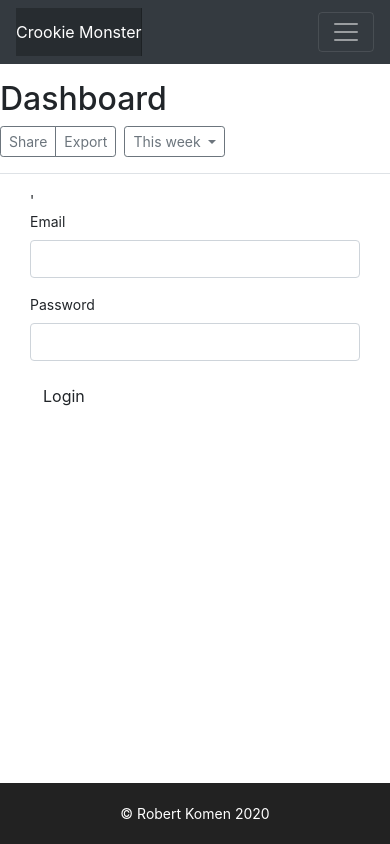
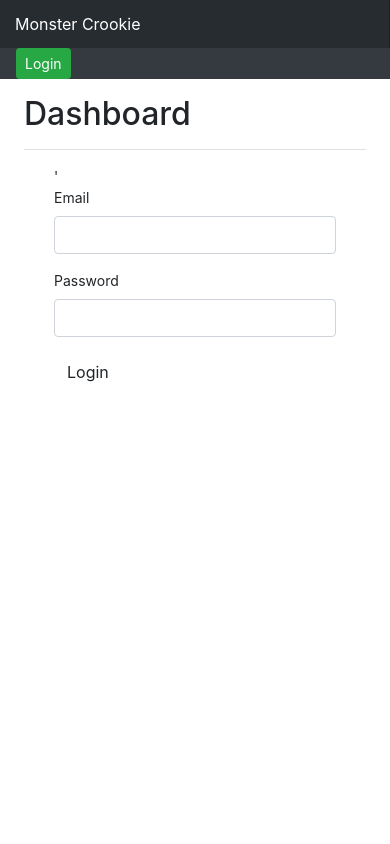
Before and after one commit to aitumik/fluffy-octo-happiness, a Flask app: page /auth/login in a window 390 px wide. Run offline with Flask 2, Linux system fonts and the light colour scheme; some libraries are stand-ins or nearby versions.

Commit message:
created the dashboard for when you login

```diff
--- a/app/static/css/dashboard.css
+++ b/app/static/css/dashboard.css
@@ -19,7 +19,8 @@ body {
     left: 0;
     z-index: 100; /* Behind the navbar */
     padding: 10,vpx 0 0; /* Height of navbar */
-    box-shadow: inset -1px 0 0 rgba(0, 0, 0, .1);
+    /* box-shadow: inset -1px 0 0 rgba(0, 0, 0, .1); */
+    box-shadow: 0 5px #888888;
   }
 
   @media (max-width: 767.98px) {
@@ -77,7 +78,7 @@ body {
     padding-bottom: .75rem;
     font-size: 1rem;
     background-color: rgba(0, 0, 0, .25);
-    box-shadow: inset -1px 0 0 rgba(0, 0, 0, .25);
+    box-shadow: inset -1px 0 0 #00000040;
   }
 
   .navbar .navbar-toggler {
--- a/app/templates/base.html
+++ b/app/templates/base.html
@@ -2,60 +2,42 @@
 <html lang="en">
 
 <head>
-    <!-- Required meta tags -->
   <meta charset="utf-8">
   <meta name="viewport" content="width=device-width, initial-scale=1, shrink-to-fit=no">
+  <meta name="description" content="">
+  <meta name="author" content="">
+  <link rel="icon" href="/docs/4.0/assets/img/favicons/favicon.ico">
 
-    <!-- Bootstrap CSS -->
-    <link rel="stylesheet" href="https://stackpath.bootstrapcdn.com/bootstrap/4.4.1/css/bootstrap.min.css"
-        integrity="sha384-Vkoo8x4CGsO3+Hhxv8T/Q5PaXtkKtu6ug5TOeNV6gBiFeWPGFN9MuhOf23Q9Ifjh" crossorigin="anonymous">
-    <link rel="stylesheet" href="{{url_for('static',filename='css/styles.css')}}">
-    <link rel="stylesheet" href="{{url_for('static',filename='css/dashboard.css')}}">
-    <title>Crookie Monster</title>
+  <title>Monster Crookie</title>
+
+  <link rel="canonical" href="https://getbootstrap.com/docs/4.0/examples/dashboard/">
+
+  <!-- Bootstrap core CSS -->
+  <link rel="stylesheet" href="https://stackpath.bootstrapcdn.com/bootstrap/4.5.2/css/bootstrap.min.css"
+    integrity="sha384-JcKb8q3iqJ61gNV9KGb8thSsNjpSL0n8PARn9HuZOnIxN0hoP+VmmDGMN5t9UJ0Z" crossorigin="anonymous">
+  <!-- Custom styles for this template -->
+  <link href="{{url_for('static',filename='css/dashboard.css')}}" rel="stylesheet">
 </head>
 
 <body>
-    {% block navbar %}
-    <nav class="navbar navbar-expand-lg navbar-dark bg-dark">
-        <a class="navbar-brand" href="#">Crookie Monster</a>
-        <button class="navbar-toggler" type="button" data-toggle="collapse" data-target="#navbarNav"
-            aria-controls="navbarNav" aria-expanded="false" aria-label="Toggle navigation">
-            <span class="navbar-toggler-icon"></span>
-        </button>
-        <div class="collapse navbar-collapse float-right" id="navbarNav">
+  <nav class="navbar navbar-dark sticky-top bg-dark flex-md-nowrap p-0">
+    <a class="navbar-brand col-sm-3 col-md-2 mr-0" href="/">Monster Crookie</a>
     <ul class="navbar-nav">
-                <li class="nav-item active">
-                    <a class="nav-link" href="#">Home <span class="sr-only">(current)</span></a>
+    <ul class="navbar-nav px-3">
+      <li class="nav-item text-nowrap">
+        {% if current_user.is_authenticated %}
+          <a href="{{url_for('auth.logout')}}" class="btn btn-success btn-sm">Logout</a>
+        {% else %}
+          <a href="{{url_for('auth.login')}}" class="btn btn-success btn-sm">Login</a>
+        {% endif %}
       </li>
-                <li class="nav-item">
-                    <a class="nav-link" href="#">Products</a>
-                </li>
+    </ul>
+  </nav>
 
-                {% if not current_user.is_authenticated %}
-                <li class="nav-item">
-                    <a class="nav-link" href="{{url_for('auth.login')}}">Login</a>
-                </li>
-                <li class="nav-item">
-                    <a href="{{url_for('auth.register')}}" class="nav-link">Register</a>
-                </li>
-                {% else %}
-                <li class="nav-item">
-                    <a href="#profile" class="nav-link">Profile</a>
-                </li>
-                <li class="nav-item">
-                    <a href="{{url_for('auth.logout')}}" class="nav-link">Logout</a>
-                </li>
-                {% endif %}
-
-            </ul>
-        </div>
-    </nav>
-    {% endblock navbar %}
-
-    {% block sidebar %}
+  <div class="container-fluid">
     <div class="row">
-        <nav id="sidebarMenu" class="col-md-3 col-lg-2 d-md-block bg-light sidebar collapse">
-          <div class="sidebar-sticky pt-3">
+      <nav class="col-md-2 d-none d-md-block bg-light sidebar">
+        <div class="sidebar-sticky">
           <ul class="nav flex-column">
             <li class="nav-item">
               <a class="nav-link active" href="#">
@@ -97,7 +79,7 @@
 
           <h6 class="sidebar-heading d-flex justify-content-between align-items-center px-3 mt-4 mb-1 text-muted">
             <span>Saved reports</span>
-              <a class="d-flex align-items-center text-muted" href="#" aria-label="Add a new report">
+            <a class="d-flex align-items-center text-muted" href="#">
               <span data-feather="plus-circle"></span>
             </a>
           </h6>
@@ -117,61 +99,80 @@
             <li class="nav-item">
               <a class="nav-link" href="#">
                 <span data-feather="file-text"></span>
-                  Social engagement
-                </a>
-              </li>
-              <li class="nav-item">
-                <a class="nav-link" href="#">
-                  <span data-feather="file-text"></span>
                 Year-end sale
               </a>
             </li>
           </ul>
         </div>
       </nav>
-    {% endblock sidebar %}
 
-    {% block content %}
-    <main role="main" class="col-md-9 ml-sm-auto col-lg-10 px-md-4">
-        <div class="d-flex justify-content-between flex-wrap flex-md-nowrap align-items-center pt-3 pb-2 mb-3 border-bottom">
+      <main role="main" class="col-md-9 ml-sm-auto col-lg-10 pt-3 px-4">
+        <div class="d-flex justify-content-between flex-wrap flex-md-nowrap align-items-center pb-2 mb-3 border-bottom">
           <h1 class="h2">Dashboard</h1>
           <div class="btn-toolbar mb-2 mb-md-0">
-            <div class="btn-group mr-2">
-              <button type="button" class="btn btn-sm btn-outline-secondary">Share</button>
-              <button type="button" class="btn btn-sm btn-outline-secondary">Export</button>
-            </div>
-            <button type="button" class="btn btn-sm btn-outline-secondary dropdown-toggle">
-              <span data-feather="calendar"></span>
-              This week
-            </button>
           </div>
         </div>
+
         {% block maincontent %}
         {% endblock maincontent %}
       </main>
-    {% endblock content %}
-
-    {% block footer %}
-    <footer id="footer">
-            <div class="container">
-                <div class="container" style="padding: 20px;">
-                    &copy; Robert Komen 2020
     </div>
   </div>
-        </footer>
-    {% endblock footer %}
 
-    <!-- Optional JavaScript -->
-    <!-- jQuery first, then Popper.js, then Bootstrap JS -->
-    <script src="https://code.jquery.com/jquery-3.4.1.slim.min.js"
-        integrity="sha384-J6qa4849blE2+poT4WnyKhv5vZF5SrPo0iEjwBvKU7imGFAV0wwj1yYfoRSJoZ+n"
+  <!-- Bootstrap core JavaScript
+    ================================================== -->
+  <!-- Placed at the end of the document so the pages load faster -->
+  <script src="https://code.jquery.com/jquery-3.2.1.slim.min.js"
+    integrity="sha384-KJ3o2DKtIkvYIK3UENzmM7KCkRr/rE9/Qpg6aAZGJwFDMVNA/GpGFF93hXpG5KkN"
     crossorigin="anonymous"></script>
-    <script src="https://cdn.jsdelivr.net/npm/popper.js@1.16.0/dist/umd/popper.min.js"
-        integrity="sha384-Q6E9RHvbIyZFJoft+2mJbHaEWldlvI9IOYy5n3zV9zzTtmI3UksdQRVvoxMfooAo"
+  <script>window.jQuery || document.write('<script src="../../assets/js/vendor/jquery-slim.min.js"><\/script>')</script>
+  <script src="https://code.jquery.com/jquery-3.5.1.slim.min.js"
+    integrity="sha384-DfXdz2htPH0lsSSs5nCTpuj/zy4C+OGpamoFVy38MVBnE+IbbVYUew+OrCXaRkfj"
     crossorigin="anonymous"></script>
-    <script src="https://stackpath.bootstrapcdn.com/bootstrap/4.4.1/js/bootstrap.min.js"
-        integrity="sha384-wfSDF2E50Y2D1uUdj0O3uMBJnjuUD4Ih7YwaYd1iqfktj0Uod8GCExl3Og8ifwB6"
+  <script src="https://cdn.jsdelivr.net/npm/popper.js@1.16.1/dist/umd/popper.min.js"
+    integrity="sha384-9/reFTGAW83EW2RDu2S0VKaIzap3H66lZH81PoYlFhbGU+6BZp6G7niu735Sk7lN"
     crossorigin="anonymous"></script>
+  <script src="https://stackpath.bootstrapcdn.com/bootstrap/4.5.2/js/bootstrap.min.js"
+    integrity="sha384-B4gt1jrGC7Jh4AgTPSdUtOBvfO8shuf57BaghqFfPlYxofvL8/KUEfYiJOMMV+rV"
+    crossorigin="anonymous"></script>
+
+  <!-- Icons -->
+  <script src="https://unpkg.com/feather-icons/dist/feather.min.js"></script>
+  <script>
+    feather.replace()
+  </script>
+
+  <!-- Graphs -->
+  <script src="https://cdnjs.cloudflare.com/ajax/libs/Chart.js/2.7.1/Chart.min.js"></script>
+  <script>
+    var ctx = document.getElementById("myChart");
+    var myChart = new Chart(ctx, {
+      type: 'line',
+      data: {
+        labels: ["Sunday", "Monday", "Tuesday", "Wednesday", "Thursday", "Friday", "Saturday"],
+        datasets: [{
+          data: [15339, 21345, 18483, 24003, 23489, 24092, 12034],
+          lineTension: 0,
+          backgroundColor: 'transparent',
+          borderColor: '#007bff',
+          borderWidth: 4,
+          pointBackgroundColor: '#007bff'
+        }]
+      },
+      options: {
+        scales: {
+          yAxes: [{
+            ticks: {
+              beginAtZero: false
+            }
+          }]
+        },
+        legend: {
+          display: false,
+        }
+      }
+    });
+  </script>
 </body>
 
 </html>
--- a/app/templates/index.html
+++ b/app/templates/index.html
@@ -1 +1,4 @@
 {% extends 'base.html' %}
+
+{% block maincontent %}
+{% endblock maincontent %}
```
Lines whose indentation alone changed are shown as unchanged.
